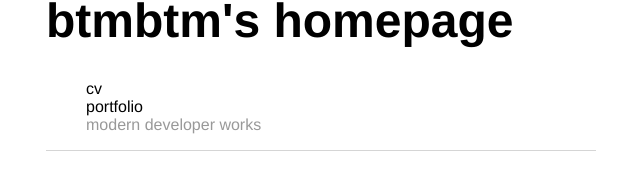
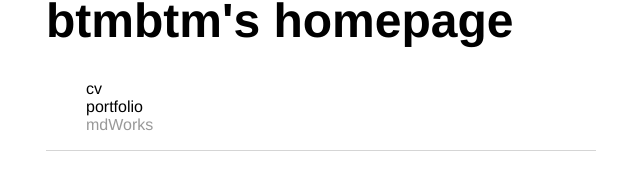
Before and after one commit to btmbtm/btmbtm.github.io, a Jekyll site: the page built from index.html, in a window 1280 px wide. Shown: the part 117-307 px from the top of the page, without its empty margins (319-959 px from the left). Built offline with Jekyll 4.4.1, drawn with Linux system fonts in a browser that asks for light colours.

Commit message:
Update index.html

```diff
--- a/index.html
+++ b/index.html
@@ -7,5 +7,5 @@ title: btmbtm
 		<ul>
 			<li> cv </li>
 			<li> portfolio </li>
-			<li> <a href="categories/mdworks.html">modern developer works</a></li>
+			<li> <a href="categories/mdworks.html">mdWorks</a></li>
 		</ul>
```
